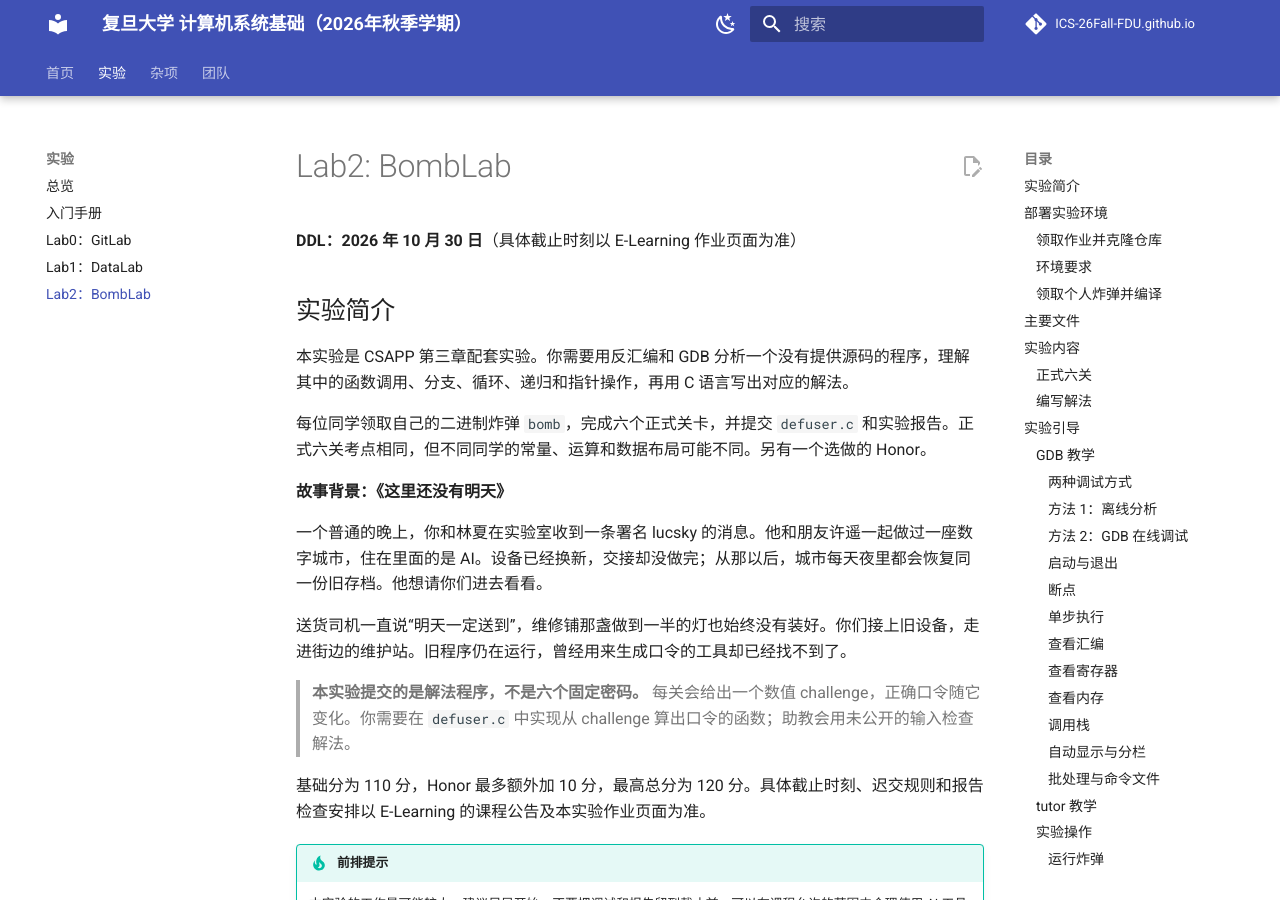
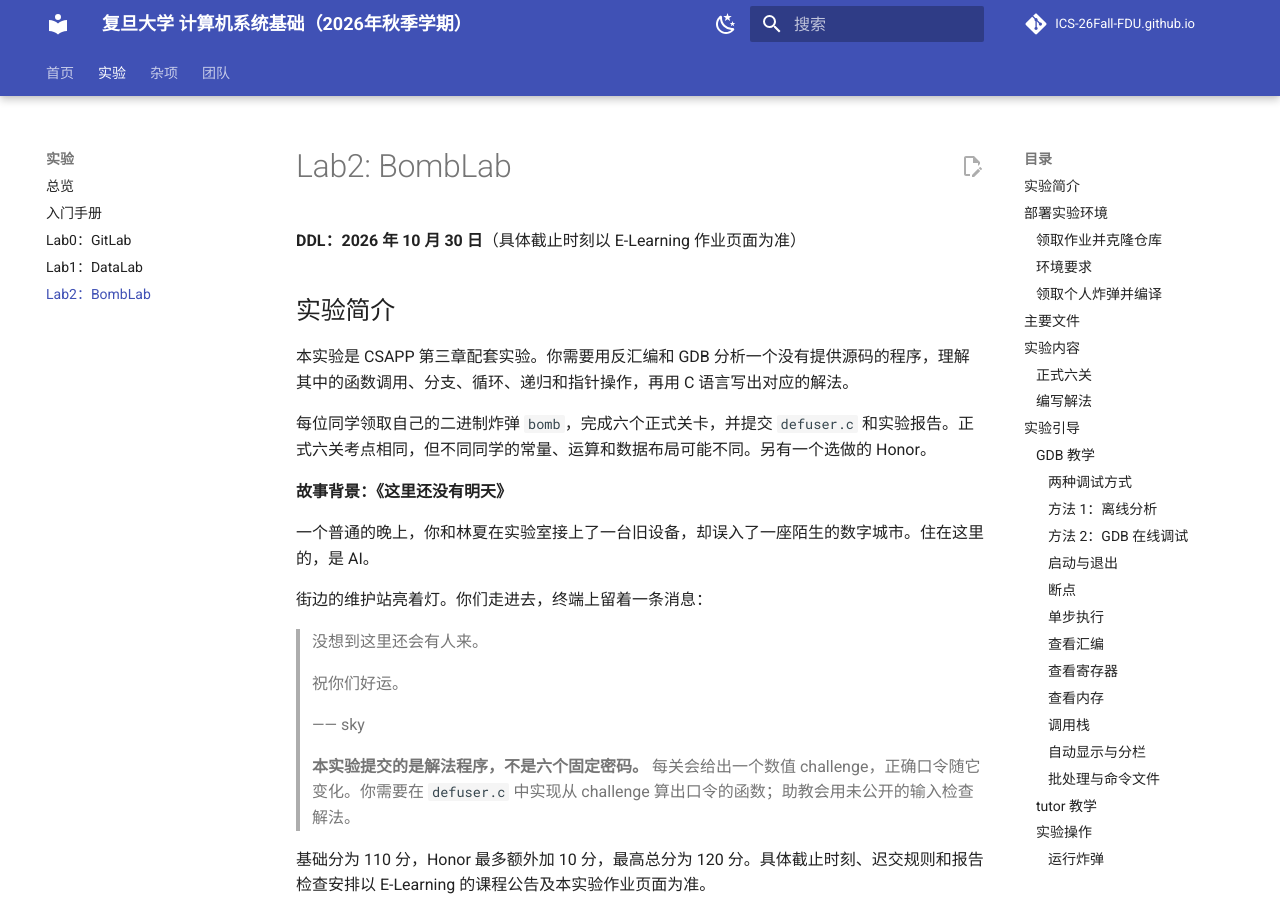
Before and after one commit to ICS-26Fall-FDU/ICS-26Fall-FDU.github.io, an MkDocs documentation site: the page built from docs/labs/lab2-bomblab.md, in a window 1280 px wide and 900 px high. Built offline with MkDocs 1.6.1 and Material for MkDocs 9.7.7, drawn with Linux system fonts in a browser that asks for light colours; comment, search, counter and statistics services are not loaded.

Commit message:
Introduce accidental entry into the AI city and sign as sky

```diff
--- a/docs/labs/lab2-bomblab.md
+++ b/docs/labs/lab2-bomblab.md
@@ -14,9 +14,15 @@ title: "Lab2：BombLab"
 
 **故事背景：《这里还没有明天》**
 
-一个普通的晚上，你和林夏在实验室收到一条署名 lucsky 的消息。他和朋友许遥一起做过一座数字城市，住在里面的是 AI。设备已经换新，交接却没做完；从那以后，城市每天夜里都会恢复同一份旧存档。他想请你们进去看看。
+一个普通的晚上，你和林夏在实验室接上了一台旧设备，却误入了一座陌生的数字城市。住在这里的，是 AI。
 
-送货司机一直说“明天一定送到”，维修铺那盏做到一半的灯也始终没有装好。你们接上旧设备，走进街边的维护站。旧程序仍在运行，曾经用来生成口令的工具却已经找不到了。
+街边的维护站亮着灯。你们走进去，终端上留着一条消息：
+
+> 没想到这里还会有人来。
+>
+> 祝你们好运。
+>
+> —— sky
 
 > **本实验提交的是解法程序，不是六个固定密码。** 每关会给出一个数值 challenge，正确口令随它变化。你需要在 `defuser.c` 中实现从 challenge 算出口令的函数；助教会用未公开的输入检查解法。
 
```
